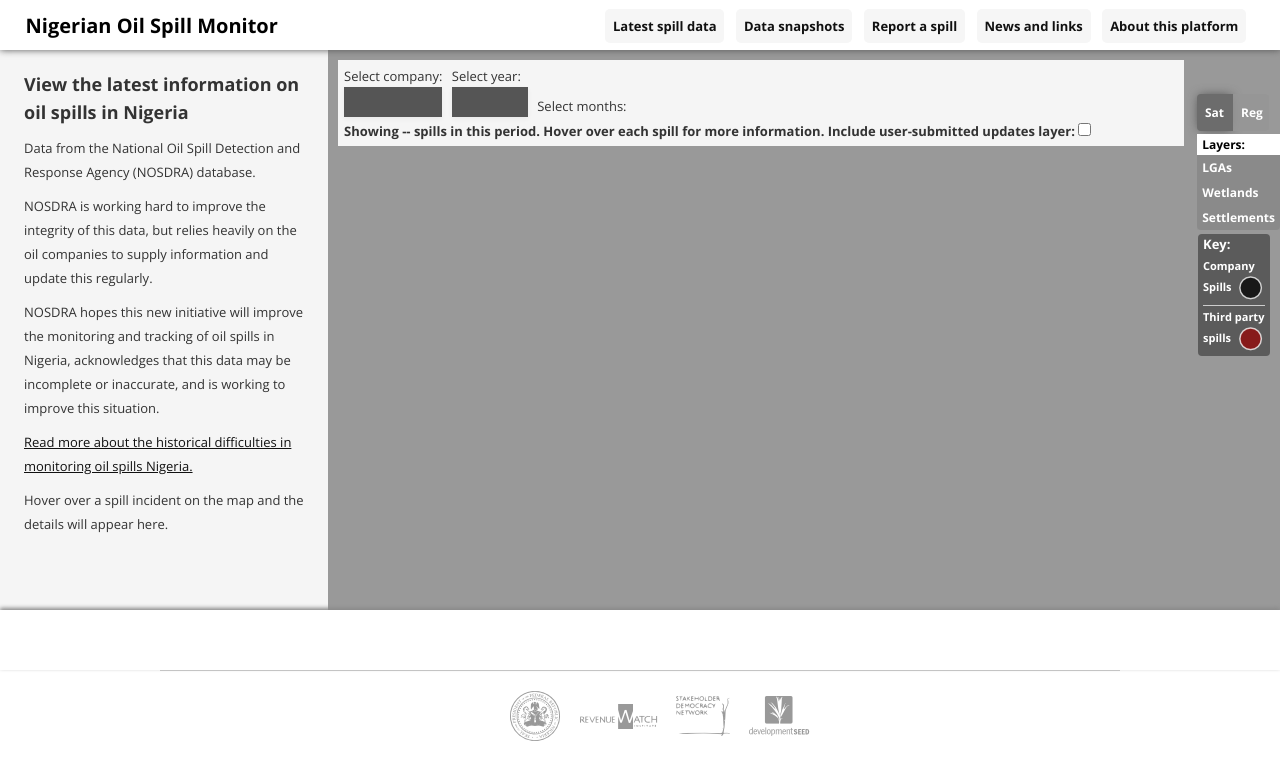
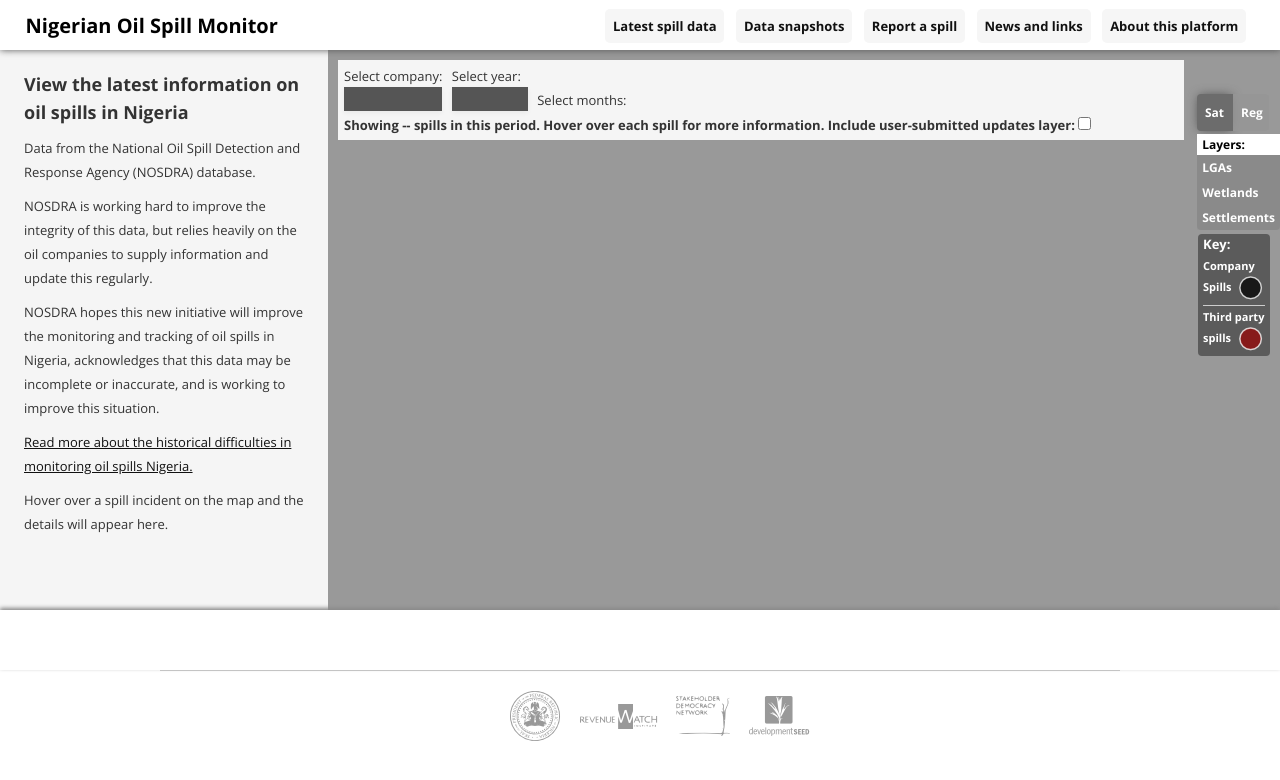
Before and after one commit to sdn4nigeria/monitoring-platform, a Jekyll site: the page built from index.html, in a window 1280 px wide. Shown: the top 780 px of the page. Built offline with Jekyll 4.4.1, drawn with Linux system fonts in a browser that asks for light colours; nearby versions of some CDN libraries; some web fonts are replaced; library files that are not in the unit come from our copies; Markdown is read by kramdown in place of the engine named in the settings.

Commit message:
Update style.css

```diff
--- a/_includes/css/style.css
+++ b/_includes/css/style.css
@@ -145,7 +145,7 @@ ul.dropdown li a.dropdown-toggle {
     display: block;
     background: #555;
     position: relative;
-    height: 30px; line-height: 30px;
+    height: 24px; line-height: 24px;
     -moz-box-shadow: 0 2px 5px rgba(0, 0, 0, 0.05);
     box-shadow: 0 2px 5px rgba(0, 0, 0, 0.05);
     /*border: 1px solid #333;*/
@@ -298,7 +298,7 @@ ul.dropdown-menu li a.switch-active:hover {
     display:block;
     font-weight:bold;
     padding: 6px 5px;
-    min-height: 22px;
+    min-height: 18px;
     /* Use this to have month buttons aligned in narrow screens:
        min-width: 28px; */
     background: #8E8E8E;
```
